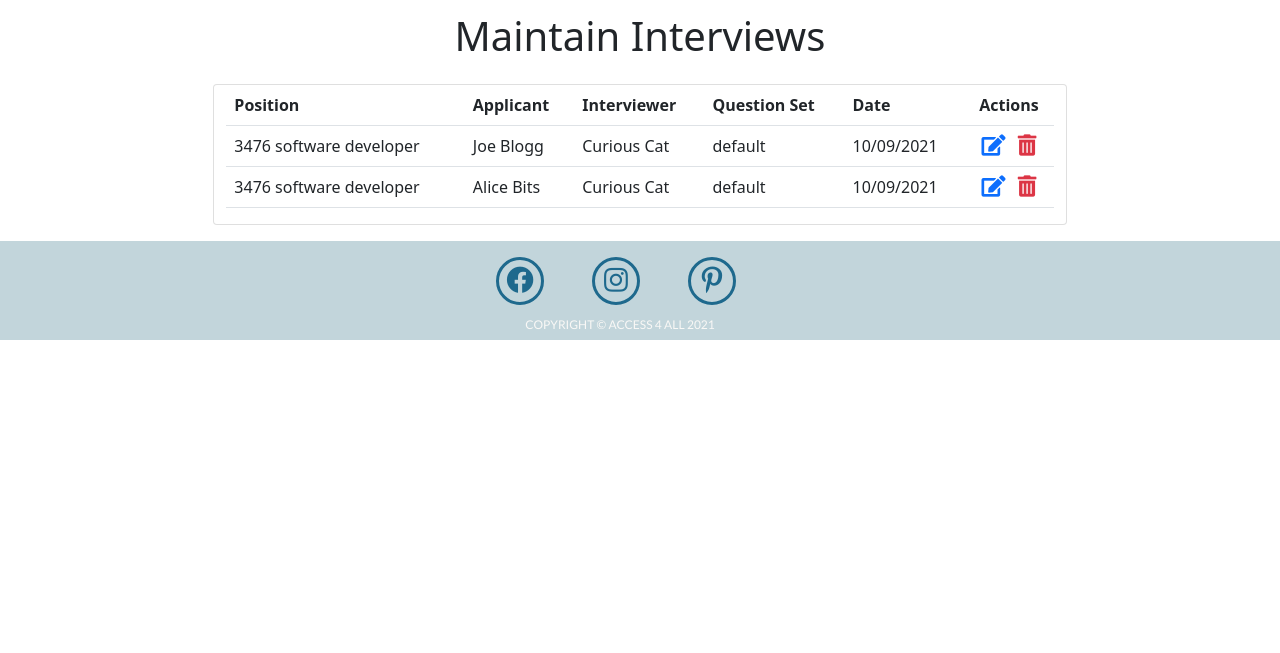
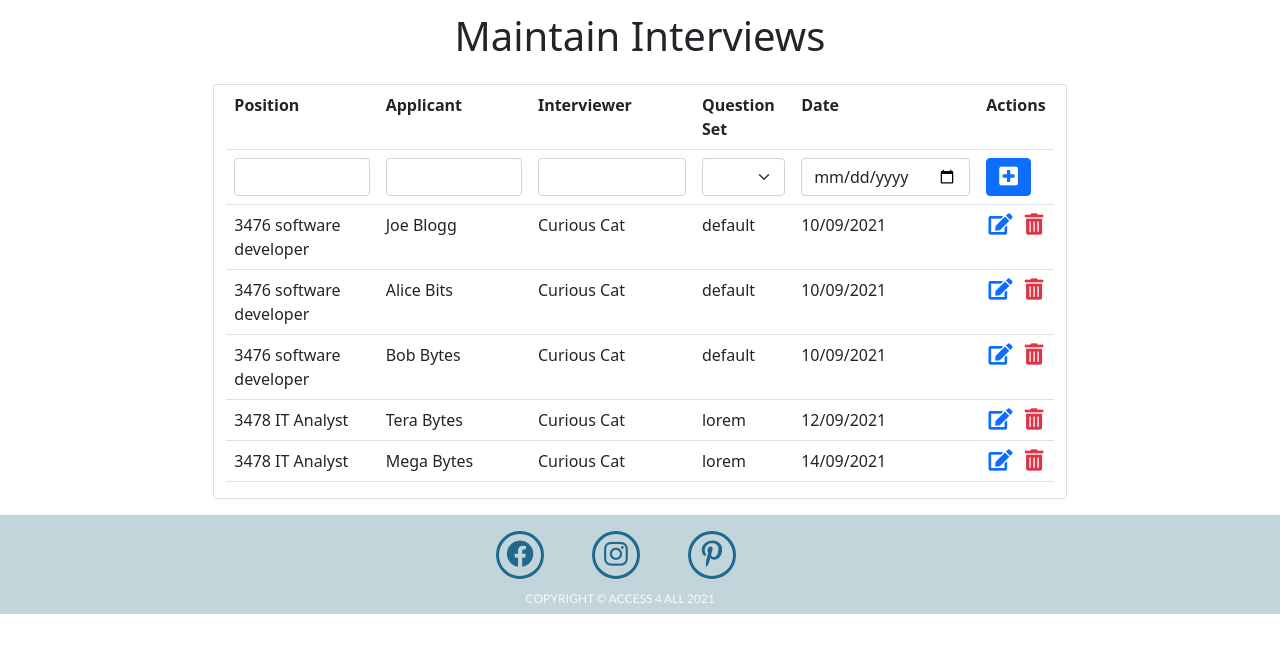
Before and after one commit to ruszkipista/access4all, a Flask app: page /interviews in a window 1280 px wide. Shown: the part 62-715 px from the top of the page. Run offline with Flask 2, Linux system fonts and the light colour scheme.

Commit message:
add input row to Interviews table

```diff
--- a/db.py
+++ b/db.py
@@ -27,6 +27,7 @@ fieldcatalog = {
 def get_collection_file_path(collection_name):
     file_name = fieldcatalog[collection_name][dbConfig["FILE_NAME"]]
     return os.path.join(dbConfig["OS_DATA_PATH"], file_name)
+
 
 def get_data_from_json_file(file_name):
     data = None
@@ -145,6 +146,10 @@ def get_collection(collection_name):
 fieldcatalog = get_collection(dbConfig["FIELDCATALOG"])
 
 
+def get_buffered_collections():
+    return [coll for coll, fcat in fieldcatalog.items() if fcat.get('buffer_lookup', None)]
+
+
 def get_interviews_all():
     return get_collection(INTERVIEWS)
 
@@ -184,16 +189,6 @@ def get_db_field_type_lookup_triples(collection_name, field_names):
     return triples
 
 
-def create_form_data_attributes(coll_fieldcat: dict, record: dict, filter_postfix: str):
-    attributes = ""
-    if coll_fieldcat.get('filter', None):
-        for field in coll_fieldcat['fields']:
-            if field['name'] in coll_fieldcat['filter']:
-                attributes += "data-" + field['name'] + "_" + filter_postfix \
-                    + "=" + str(record[field['name']])
-    return attributes
-
-
 def get_foreign_value(entity_id, collection_name):
     lookup = get_lookup_int_to_ext(collection_name)
     return lookup.get(entity_id, "")
--- a/run.py
+++ b/run.py
@@ -33,7 +33,6 @@ def interviews():
     return render_template(
         "interviews.html",
         collection_name    = db.INTERVIEWS,
-        fieldcatalog       = db.fieldcatalog,
         viewfields         = db.get_viewfields(db.INTERVIEWS),
         records            = db.get_interviews_all(),
         question_set_names = db.get_question_set_names()
@@ -64,7 +63,6 @@ def update_interview(record_id):
     return render_template(
         "questions.html",
         collection_name = collection_name,
-        fieldcatalog    = db.fieldcatalog,
         interview       = record,
         question_set    = question_set
     )
@@ -83,6 +81,11 @@ def delete_record(collection_name, record_id):
     return redirect(url_for('interviews'))
 
 
+@app.route("/create/<collection_name>", methods=['POST'])
+def create_record(collection_name):
+    return redirect(url_for('interviews'))
+
+
 @app.route("/results")
 def results():
     interviews = db.get_interviews_all()
@@ -97,9 +100,13 @@ def results():
 def page_not_found(e):
     return redirect(url_for("index"))
 
-@app.template_filter('create_data_attributes')
-def _jinja2_filter_create_data_attributes(coll_fieldcat: dict, record: dict, filter_postfix: str):
-    return db.create_form_data_attributes(coll_fieldcat, record, filter_postfix)
+
+@app.context_processor
+def context_variables():
+    return dict(
+        fieldcatalog = db.fieldcatalog,
+        buffer = {coll: db.get_lookup_int_to_ext(coll) for coll in db.get_buffered_collections()}
+    )
 
 
 @app.template_filter('get_foreign_value')
--- a/static/css/style.css
+++ b/static/css/style.css
@@ -243,78 +243,6 @@ body {
       padding: 10px;
   }
 
-/*-------QUESTIONS---------*/
-
-#questions-form {
-    margin: 100px 20px;
-}
-
-.section-one, .section-two {
-    margin-bottom: 30px;
-}
-
-#questions-form h1 {
-      text-align: center;
-}
-
-#questions-form input, select, textarea {
-      border: 1px solid #023047 ;
-      border-radius: 5px;
-}
-
-#candidates {
-    margin: 40px 0;
-    text-align: center;
-}
-
-#questions {
-    width: 80%;
-    margin: 0 auto;
-    padding: 20px;
-}
-
-.question-header {
-    width: 100%;
-    text-align: center;
-    font-size: 40px;
-    margin-bottom: 20px;
-    color: #219EBC;
-}
-
-.flex-container {
-    display: flex;
-    width: 100%;
-}
-
-.question {
-    flex: 95%;
-}
-
-select {
-    max-height: 40px;
-    flex: 5%;
-    text-align: center;
-}
-
-#interviewer {
-    text-align: center;
-    margin-bottom: 80px;
-}
-
-#interviewer label {
-    margin: 0 10px;
-}
-
-#notes {
-    display: flex;
-    align-items: center;
-    justify-content: center;
-}
-
-#notes label {
-    margin: 0 10px;
-}
-
   /*-------FOOTER---------*/
 
 footer {
--- a/static/data/fieldcatalog.json
+++ b/static/data/fieldcatalog.json
@@ -24,6 +24,7 @@
     "entity_name": "question_set",
     "description": "Question Sets",
     "file_name":   "question_sets.json",
+    "buffer_lookup":true,
     "dbfields":[
         {"name": "_id",         "heading": "ID#",          "input_type": "auto_increment"},
         {"name": "setname",     "heading": "Question Set", "input_type": "text"}
@@ -36,6 +37,7 @@
     "entity_name": "grade",
     "description": "Grades",
     "file_name":   "grades.json",
+    "buffer_lookup":true,
     "dbfields":[
         {"name": "_id",    "heading": "ID#",   "input_type": "auto_increment"},
         {"name": "grade",  "heading": "Grade", "input_type": "text"}
--- a/static/data/interviews.json
+++ b/static/data/interviews.json
@@ -1 +1,57 @@
-[{"_id": 1, "position": "3476 software developer", "question_set_id": 1, "applicant": "Joe Blogg", "interviewer": "Curious Cat", "interviewer_email": "cat@email.com", "date": "2021-09-10T00:00:00", "grades": [5, 4, 3, 2, 1, 2, 3, 4, 5, 4, 3, 2, 1, 2, 3, 4, 5, 4, 3], "notes": "jbkj iuh iuh ui"}, {"_id": 2, "position": "3476 software developer", "question_set_id": 1, "applicant": "Alice Bits", "interviewer": "Curious Cat", "interviewer_email": "cat@email.com", "date": "2021-09-10T00:00:00", "grades": [1, 2, 5, 2, 4, 2, 3, 4, 5, 4, 3, 2, 1, 2, 3, 4, 5, 4, 3], "notes": "jbkj iuh iuh ui"}]
+[
+    {
+        "_id": 1,
+        "position": "3476 software developer",
+        "question_set_id": 1,
+        "applicant": "Joe Blogg",
+        "interviewer": "Curious Cat",
+        "interviewer_email": "cat@email.com",
+        "date": "2021-09-10",
+        "grades": [5,4,3,2,1,2,3,4,5,4,3,2,1,2,3,4,5,4,3],
+        "notes": "jbkj iuh iuh ui"
+    },
+    {
+        "_id": 2,
+        "position": "3476 software developer",
+        "question_set_id": 1,
+        "applicant": "Alice Bits",
+        "interviewer": "Curious Cat",
+        "interviewer_email": "cat@email.com",
+        "date": "2021-09-10",
+        "grades": [1,2,5,2,4,2,3,4,5,4,3,2,1,2,3,4,5,4,3],
+        "notes": "jbkj iuh iuh ui"
+    },
+    {
+        "_id": 3,
+        "position": "3476 software developer",
+        "question_set_id": 1,
+        "applicant": "Bob Bytes",
+        "interviewer": "Curious Cat",
+        "interviewer_email": "cat@email.com",
+        "date": "2021-09-10",
+        "grades": [4,5,4,4,4,2,3,4,5,4,3,2,1,2,3,4,5,4,3],
+        "notes": "jbkj iuh iuh ui"
+    },
+    {
+        "_id": 4,
+        "position": "3478 IT Analyst",
+        "question_set_id": 2,
+        "applicant": "Tera Bytes",
+        "interviewer": "Curious Cat",
+        "interviewer_email": "cat@email.com",
+        "date": "2021-09-12",
+        "grades": [4,5,4,4,4,2,3,4,5,4,3,2,1,2,3,4,5,4,3],
+        "notes": "iughipug iugiu iugiu  iugi gui"
+    },
+    {
+        "_id": 5,
+        "position": "3478 IT Analyst",
+        "question_set_id": 2,
+        "applicant": "Mega Bytes",
+        "interviewer": "Curious Cat",
+        "interviewer_email": "cat@email.com",
+        "date": "2021-09-14",
+        "grades": [4,5,4,4,4,2,3,4,5,4,3,2,1,2,3,4,5,4,3],
+        "notes": "iug iugoiu iiug iug iugi ig iug"
+    }
+]
--- a/templates/interviews.html
+++ b/templates/interviews.html
@@ -25,10 +25,10 @@
 <h1 class="text-center">Maintain {{ coll_fieldcat['description'] }}</h1>
 
 <!-- TABLE -->
-{% if records %}
 <div class="row m-0 p-0">
     <div class="card col-sm-12 col-lg-8 offset-lg-2 my-3">
       <table class="table">
+        <!-- TABLE HEADER -->
         <tr>
           {% for field in coll_fieldcat['dbfields'] %}
           {% if not viewfields or field['name'] in viewfields %}
@@ -38,8 +38,65 @@
           <th class="text-center">Actions</th>
         </tr>
 
+        <form action="{{ url_for('create_record', collection_name=collection_name) }}" method="POST" enctype="multipart/form-data">
+          <!-- input fields -->
+          <tr>
+            {% for field in coll_fieldcat['dbfields'] %}
+            {% if not viewfields or field['name'] in viewfields %}
+
+            <td>
+              {% if field['input_type']=='text' %}
+              <!-- TEXT type -->
+              <input type="{{ field['input_type'] }}" class="form-control" id="{{ field['name'] }}"
+                    name="{{ field['name'] }}" {{ field['attributes'] }}>
+
+              {% elif field['input_type']=='number' %}
+              <!-- NUMBER type -->
+              <input type="{{ field['input_type'] }}" class="form-control" id="{{ field['name'] }}"
+                    name="{{ field['name'] }}" {{ field['attributes'] }}>
+
+              {% elif field['input_type']=='date' %}
+              <!-- DATE type -->
+              <input type="date" class="form-control form-date" id="{{ field['name'] }}"
+                    name="{{ field['name'] }}" {{ field['attributes'] }}>
+
+              {% elif field['input_type']=='select' %}
+              <!-- SELECT type -->
+              <select name="{{ field['name'] }}" id="{{ field['name'] }}" class="form-control form-select">
+                <option value="">&nbsp;</option>
+                {% set lookup = buffer[field['values']] %}
+                {% set select_field = fieldcatalog[field['values']]['select_field'] %}
+                {% for _id in lookup %}
+                <option value="{{ _id }}">
+                  {{- lookup[_id] -}}
+                </option>
+                {% endfor %}
+              </select>
+
+              {% elif field['input_type']=='checkbox' %}
+              <!-- CHECKBOX type -->
+                <div class="form-check form-switch">
+                  <input type="checkbox" class="form-check-input" name="{{ field['name'] }}" id="{{ field['name'] }}"
+                          {% if last_record[field['name']] %}checked{% endif %}>
+                </div>
+              {% endif %}
+
+            </td>
+
+            {% endif %}
+            {% endfor %}
+            <!-- submit button -->
+            <td>
+              <button type="submit" class="btn btn-primary">
+                <i class="fas fa-plus-square fa-lg"></i>
+              </button>
+            </td>
+          </tr>
+        </form>
+
+        <!-- TABLE ROWS -->
         {% for record in records %}
-        <tr data-{{ filter_postfix }} {{ coll_fieldcat | create_data_attributes(record,filter_postfix) }}>
+        <tr>
           {% for field in coll_fieldcat['dbfields'] %}
           {% if not viewfields or field['name'] in viewfields %}
           {% set field_input_type = field['input_type'] %}
@@ -86,7 +143,6 @@
       </table>
     </div>
 </div>
-{% endif %}
 
 <!-- Modal -->
 <div class="modal fade" id="modal-confirm" tabindex="-1" aria-labelledby="modal-confirm-title" aria-hidden="true">
--- a/templates/questions.html
+++ b/templates/questions.html
@@ -1,6 +1,7 @@
 {% extends "base.html" %}
 
 {% block head %}
+<link rel="stylesheet" href="{{ url_for('static', filename='./css/questions.css') }}" type="text/css">
 {% endblock %}
 
 {% block body %}
```
Also changed, not shown: static/css/questions.css (added, +71 -0 lines).
